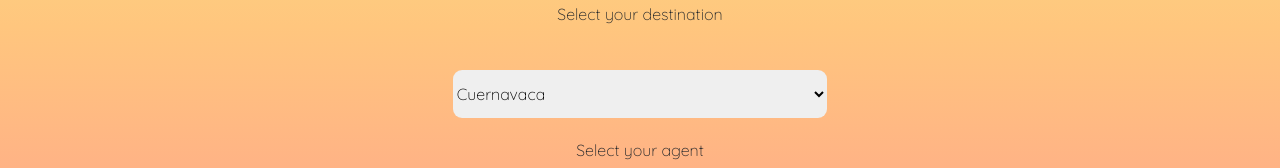
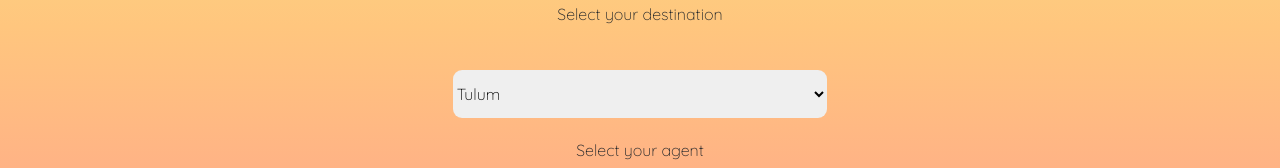
Before and after one commit to jolumapi92/Project-Traveller-JavaScript, a React (Create React App) app in the folder frontend/: page /bookings in a window 1280 px wide. Shown: the part 254-422 px from the top of the page. Built offline with nearby package versions, Linux system fonts and the light colour scheme; no server answers; the HTML template or start-up script is replaced by a standard one.

Commit message:
chnages were made

```diff
--- a/frontend/src/components/allJourneys.js
+++ b/frontend/src/components/allJourneys.js
@@ -6,6 +6,8 @@ import { useState, useEffect } from 'react';
 const MyJourneys = () => {
 
     const [incomingData, setIncomingData] = useState(null);
+    const [points, setPoints] = useState(null);
+
     const { idEvent } = useParams();
 
     const { data: elements, error, loading } = useFetch('/getAllJourneysFromAnEvent/' + idEvent)
@@ -15,6 +17,11 @@ const MyJourneys = () => {
             setIncomingData(null)
         } else {
             setIncomingData(elements)
+            let sum = 0;
+            elements[0].activities.forEach( element => {
+            sum += element.points;
+        })
+        setPoints(sum)
         }
     })
 
@@ -29,7 +36,7 @@ const MyJourneys = () => {
                         { incomingData && incomingData[0].activities.map( element => {return <p>{element.name}</p>  } ) }
                         { !incomingData && <p className="legend-not-found">Nothing found...Please select the activities you'd like to include. Click on your boarding pass!</p> }
 
-                    <p className="border-top border-warning border-1 points-legend">Puntos</p>
+                    { points && <p className="border-top border-warning border-1 points-legend">{points}</p>}
                     <p className="border-top border-warning border-5 price-legend">Total</p>
                     <div className="color-div-1"></div>
                     <div className="color-div-2"></div>
--- a/frontend/src/components/newBooking.js
+++ b/frontend/src/components/newBooking.js
@@ -5,7 +5,7 @@ import React from 'react';
 const NewBooking = () => {
     const history = useHistory();
 
-    const [location, setLocation] = useState('Cuernavaca');
+    const [location, setLocation] = useState('Tulum');
     const [agent, setAgent] = useState('60c7c4df6650ae270c4aba1a');
     const [number, setNumber] = useState('');
 
@@ -20,6 +20,7 @@ const NewBooking = () => {
         }).then( () => {
             console.log('New booking added');
             history.push('/Allbookings')
+            window.location.reload();
         }).catch((err)=> {
             console.log(err)
         })
@@ -36,13 +37,13 @@ const NewBooking = () => {
                 required
                 onChange={ (event) => { setLocation(event.target.value) } }
                 >
-                    <option value="Cuernavaca">Cuernavaca</option>
-                    <option value="Campeche">Campeche</option>
+                    <option value="Tulum">Tulum</option>
+                    <option value="Merida">Merida</option>
                     <option value="Acapulco">Acapulco</option>
-                    <option value="Merida">Merida</option>
-                    <option value="Cancun">Cancun</option>
-                    <option value="Veracruz">Veracruz</option>
-                    <option value="Jalisco">Jalisco</option>
+                    <option value="Sonora">Sonora</option>
+                    <option value="Zacatecas">Zacatecas</option>
+                    <option value="Tijuana">Tijuana</option>
+                    <option value="Durango">Durango</option>
                 </select>
                 <label>Select your agent</label>
                 <select
```
